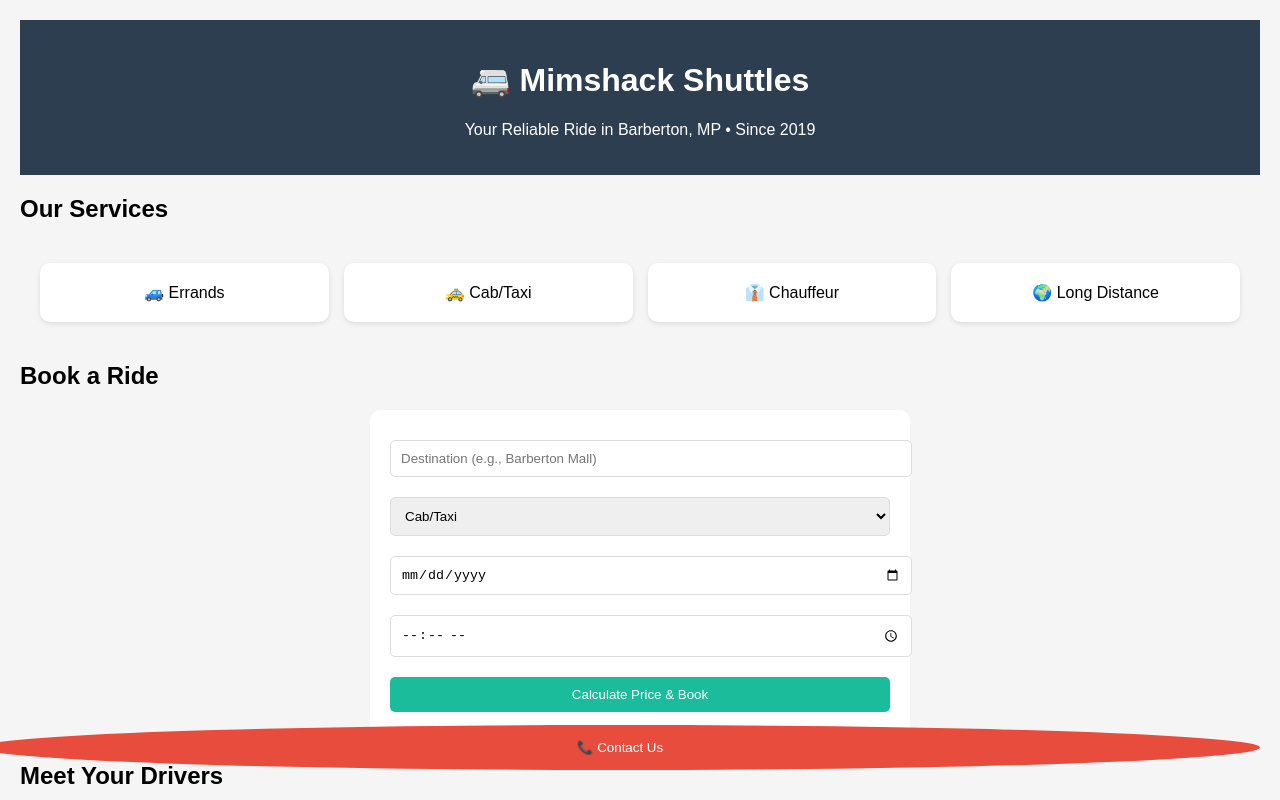
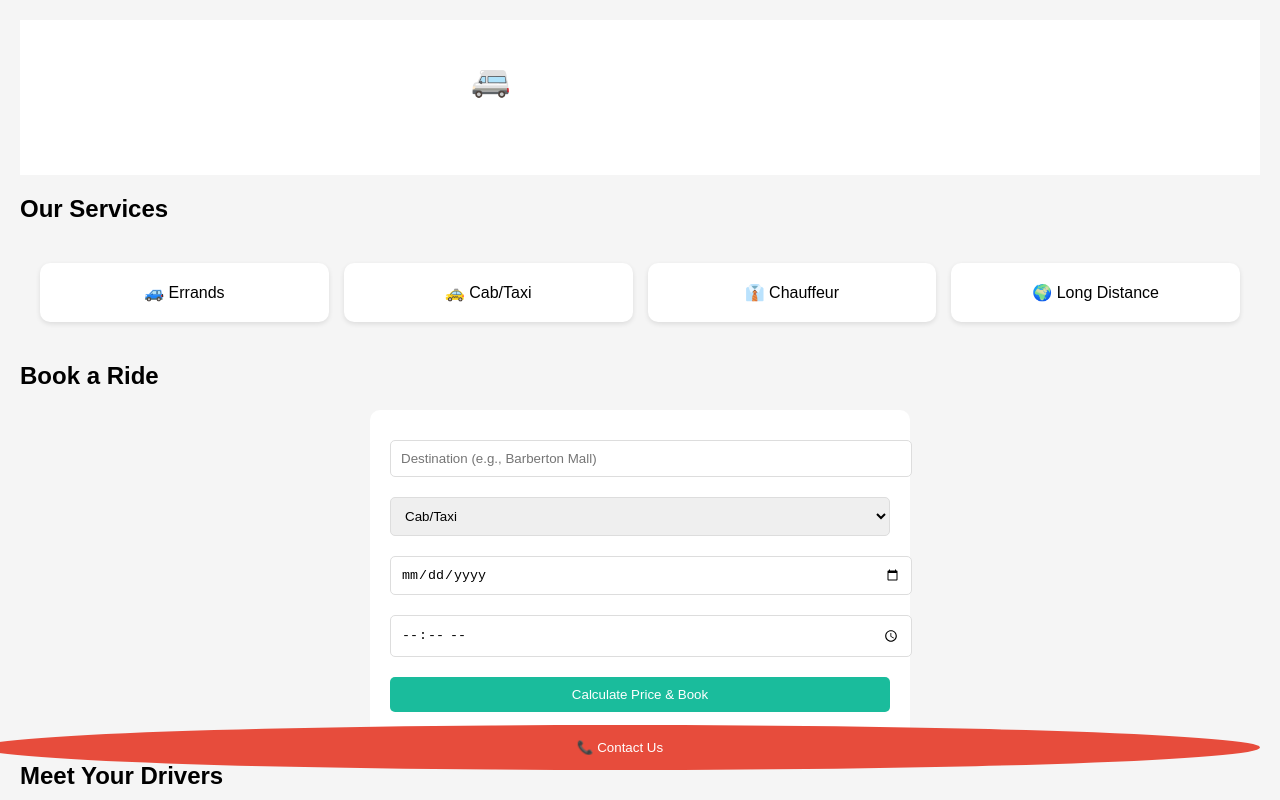
Before and after one commit to AcquziaCooper/Mimshack-Shuttle, a plain HTML site: page index.html in a window 1280 px wide. Shown: the top 800 px of the page. Drawn offline with Linux system fonts and the light colour scheme.

Commit message:
changed background color

```diff
--- a/style.css
+++ b/style.css
@@ -8,7 +8,7 @@ body {
 header {
   background-image: url("images/Mimshack.jpg");
   text-align: center;
-  background: #2c3e50;
+  background: white;
   color: white;
   padding: 20px;
 }
```
